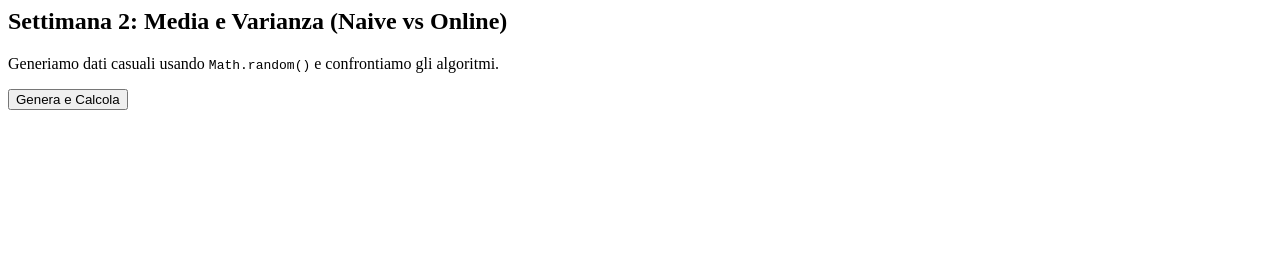
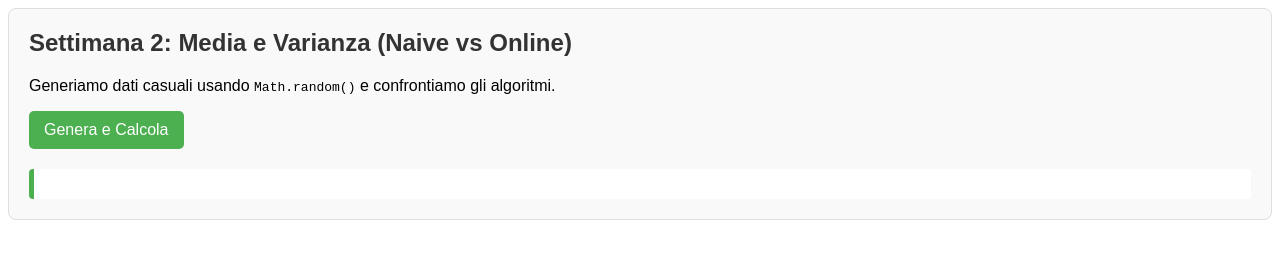
Before and after one commit to Graziella15/graziellavenditti.github.io, a plain HTML site: page settimane/settimana2.html in a window 1280 px wide. Drawn offline with Linux system fonts and the light colour scheme.

Commit message:
Update settimana2.html

```diff
--- a/settimane/settimana2.html
+++ b/settimane/settimana2.html
@@ -1,3 +1,14 @@
+<!DOCTYPE html>
+<html lang="it">
+<head>
+    <meta charset="UTF-8">
+    <meta name="viewport" content="width=device-width, initial-scale=1.0">
+    <title>Homework 2: Media e Varianza</title>
+
+    <link rel="stylesheet" href="settimana2.css">
+</head>
+<body>
+
     <div class="settimana-container" id="settimana-2">
         <h2>Settimana 2: Media e Varianza (Naive vs Online)</h2>
         <p>Generiamo dati casuali usando <code>Math.random()</code> e confrontiamo gli algoritmi.</p>
@@ -6,3 +17,8 @@
 
         <div id="risultati-hw2" class="risultati-box"></div>
     </div>
+
+    <script src="settimana2.js"></script>
+
+</body>
+</html>
```
Lines whose indentation alone changed are shown as unchanged.
